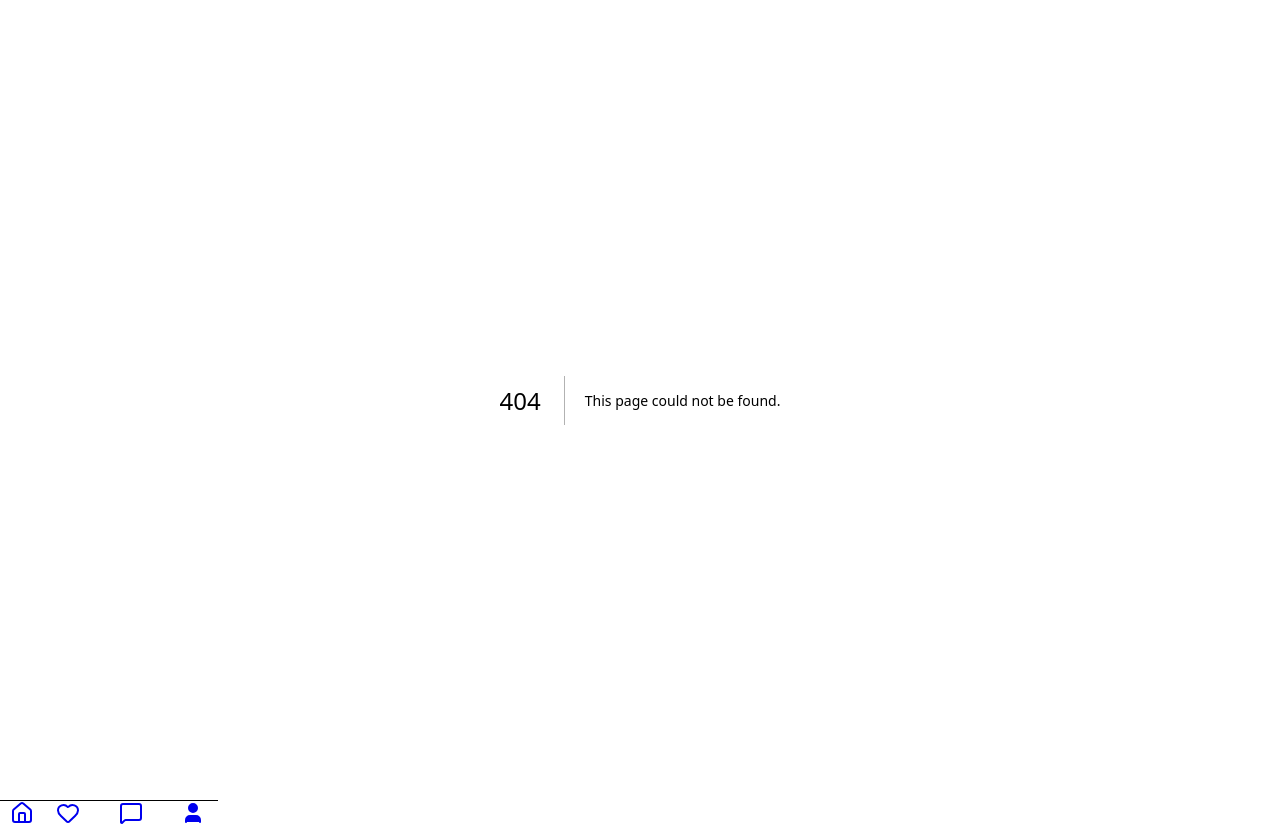
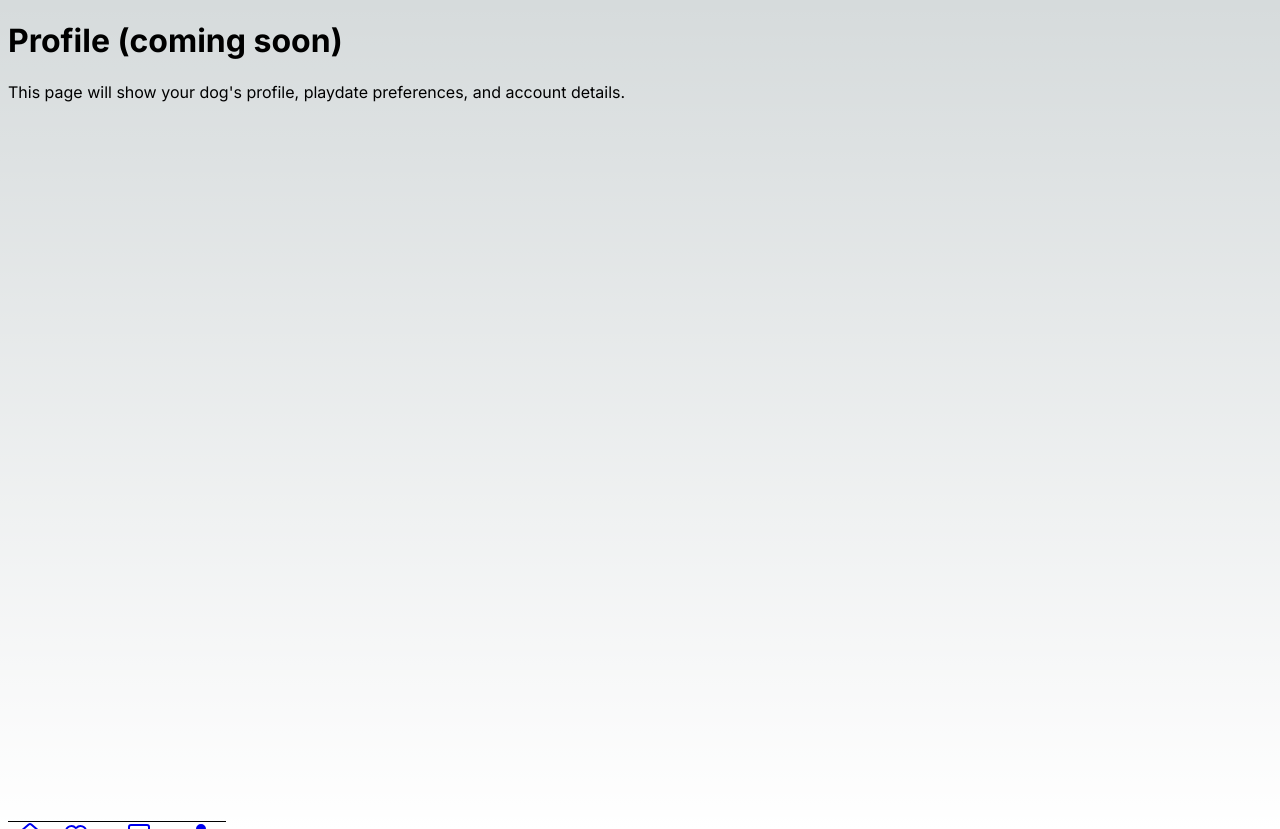
Before and after one commit to Kamast1800/PawPals, a Next.js app in the folder client/: page /profile in a window 1280 px wide. Before the commit this address had no page. Before the commit the page ends 800 px from the top, so only its background shows below. Built offline with nearby package versions, Linux system fonts and the light colour scheme.

Commit message:
Create page.tsx

```diff
--- /dev/null
+++ b/client/app/profile/page.tsx
@@ -0,0 +1,10 @@
+export default function ProfilePage() {
+  return (
+    <div className="p-4 space-y-4">
+      <h1 className="text-2xl font-bold">Profile (coming soon)</h1>
+      <p className="text-gray-700">
+        This page will show your dog&apos;s profile, playdate preferences, and account details.
+      </p>
+    </div>
+  );
+}
```
